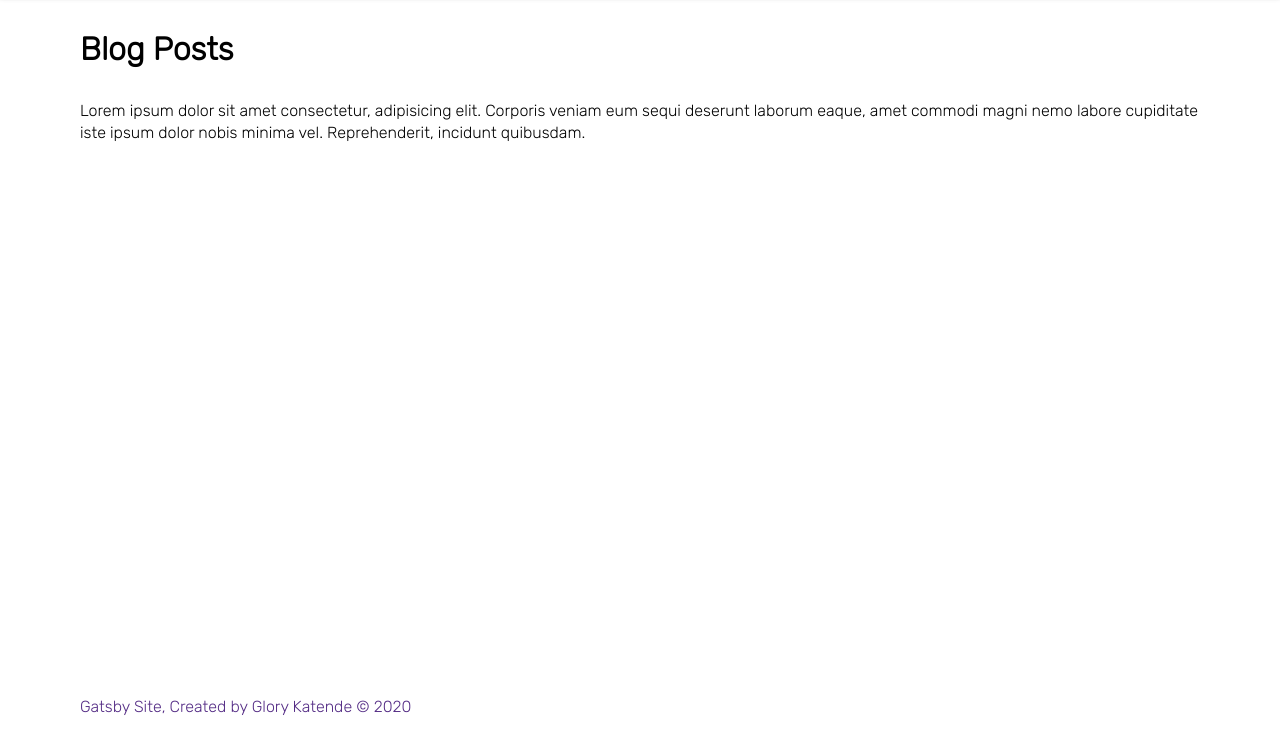
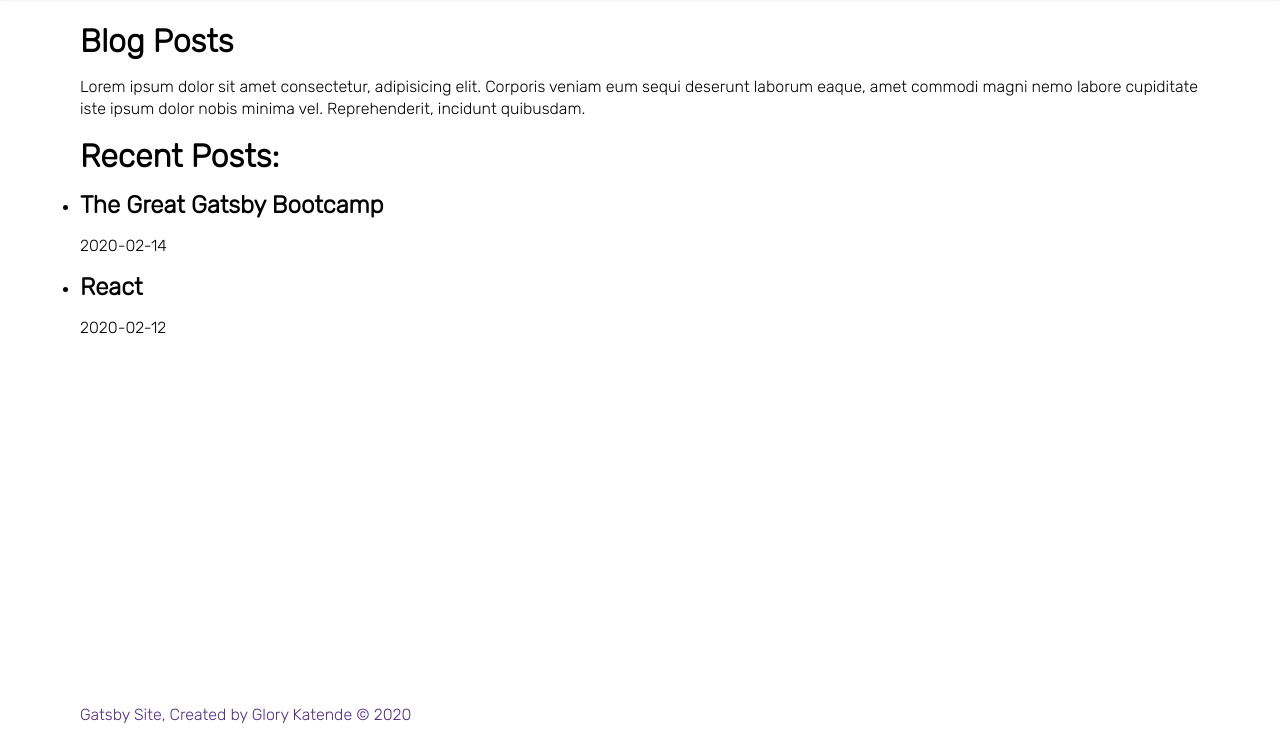
Before and after one commit to katendeglory/gatsby-blog-site, a Gatsby site: page /blog in a window 1280 px wide. Shown: the part 66-800 px from the top of the page. Built offline with nearby package versions, Linux system fonts and the light colour scheme; Gatsby itself is replaced by a stand-in of ours.

Commit message:
Yet another commit

```diff
--- a/gatsby-config.js
+++ b/gatsby-config.js
@@ -4,13 +4,7 @@ module.exports = {
     author: 'Glory Katende'
   },
   plugins: [
-    // `gatsby-plugin-sass`,
-    {
-      resolve: `gatsby-plugin-sass`,
-      options: {
-        implementation: require("sass"),
-      }
-    },
+    `gatsby-plugin-sass`,
     {
       resolve: `gatsby-source-filesystem`,
       options: {
--- /dev/null
+++ b/gatsby-node.js
@@ -0,0 +1,18 @@
+const path = require('path')
+
+module.exports.onCreateNode = ({ node, actions }) => {
+  const { createNodeField } = actions;
+
+  if (node.internal.type === 'MarkdownRemark') {
+    // console.log(node);
+
+    const slug = path.basename(node.fileAbsolutePath, '.md');
+    console.log("@@@@@@@@@@@@@@@@@@@@@", slug);
+
+    createNodeField({
+      node,
+      name: 'slug',
+      value: slug
+    })
+  }
+}
--- a/package.json
+++ b/package.json
@@ -21,10 +21,10 @@
     "gatsby-transformer-remark": "^2.6.51",
     "react": "^16.12.0",
     "react-dom": "^16.12.0",
-    "sass": "^1.25.0",
     "styled-components": "^5.0.1"
   },
   "devDependencies": {
+    "node-sass": "^4.13.1",
     "prettier": "^1.19.1"
   },
   "repository": {
--- a/src/pages/blog.js
+++ b/src/pages/blog.js
@@ -1,12 +1,46 @@
 import React from 'react';
 import Layout from '../components/Layout';
+import { graphql, useStaticQuery } from 'gatsby';
+
+const GET_POSTS = graphql`
+  {
+    allMarkdownRemark{
+      totalCount
+      edges{
+        node{
+          frontmatter{
+            title
+            date
+          }
+        }
+      }
+    }
+  }
+`;
 
 const Blog = () => {
+
+  const data = useStaticQuery(GET_POSTS);
+  const edges = data.allMarkdownRemark.edges;
 
   return (
     <Layout>
       <h1>Blog Posts</h1>
       <p>Lorem ipsum dolor sit amet consectetur, adipisicing elit. Corporis veniam eum sequi deserunt laborum eaque, amet commodi magni nemo labore cupiditate iste ipsum dolor nobis minima vel. Reprehenderit, incidunt quibusdam.</p>
+
+      <h1>Recent Posts:</h1>
+
+      <ul>
+        {edges.map((edge, i) => {
+          return (
+            <li key={i}>
+              <h2>{edge.node.frontmatter.title}</h2>
+              <p>{edge.node.frontmatter.date}</p>
+            </li>
+          );
+        })}
+      </ul>
+
     </Layout>
   );
 }
--- a/src/posts/gatsby.md
+++ b/src/posts/gatsby.md
@@ -1,6 +1,6 @@
 ---
 title: "The Great Gatsby Bootcamp"
-date: "2020-02-14
+date: "2020-02-14"
 ---
 
 We have just launched a new bootcamp!
--- a/src/posts/react.md
+++ b/src/posts/react.md
@@ -1,6 +1,6 @@
 ---
 title: "React"
-date: "2020-02-12
+date: "2020-02-12"
 ---
 
 In this post, you will learn React.
--- a/src/styles/_reset.scss
+++ b/src/styles/_reset.scss
@@ -6,11 +6,11 @@
 h1,
 h2,
 h3 {
-  padding: 1rem 0;
+  padding: 0.5rem 0;
 }
 
 p {
-  padding: 1rem 0;
+  padding: 0.5rem 0;
   line-height: 1.4rem;
 }
 
```
Also changed, not shown: 1 other file.
